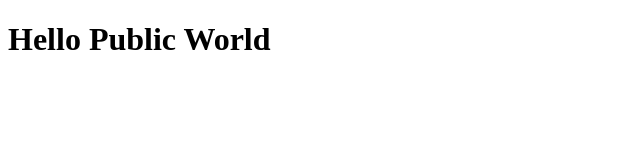
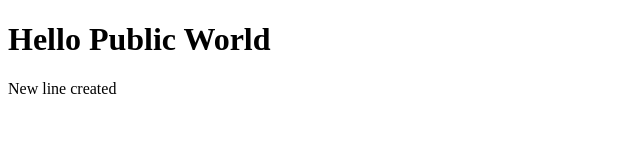
Before and after one commit to adsrikanth11/project_1, a plain HTML site: page index.html in a window 1280 px wide. Shown: the whole page, without its empty margins (0-640 px from the left). Drawn offline with Linux system fonts and the light colour scheme.

Commit message:
new line

```diff
--- a/index.html
+++ b/index.html
@@ -8,5 +8,6 @@
 </head>
 <body>
     <h1>Hello Public World</h1>
+    <p>New line created</p>
 </body>
 </html>
```
